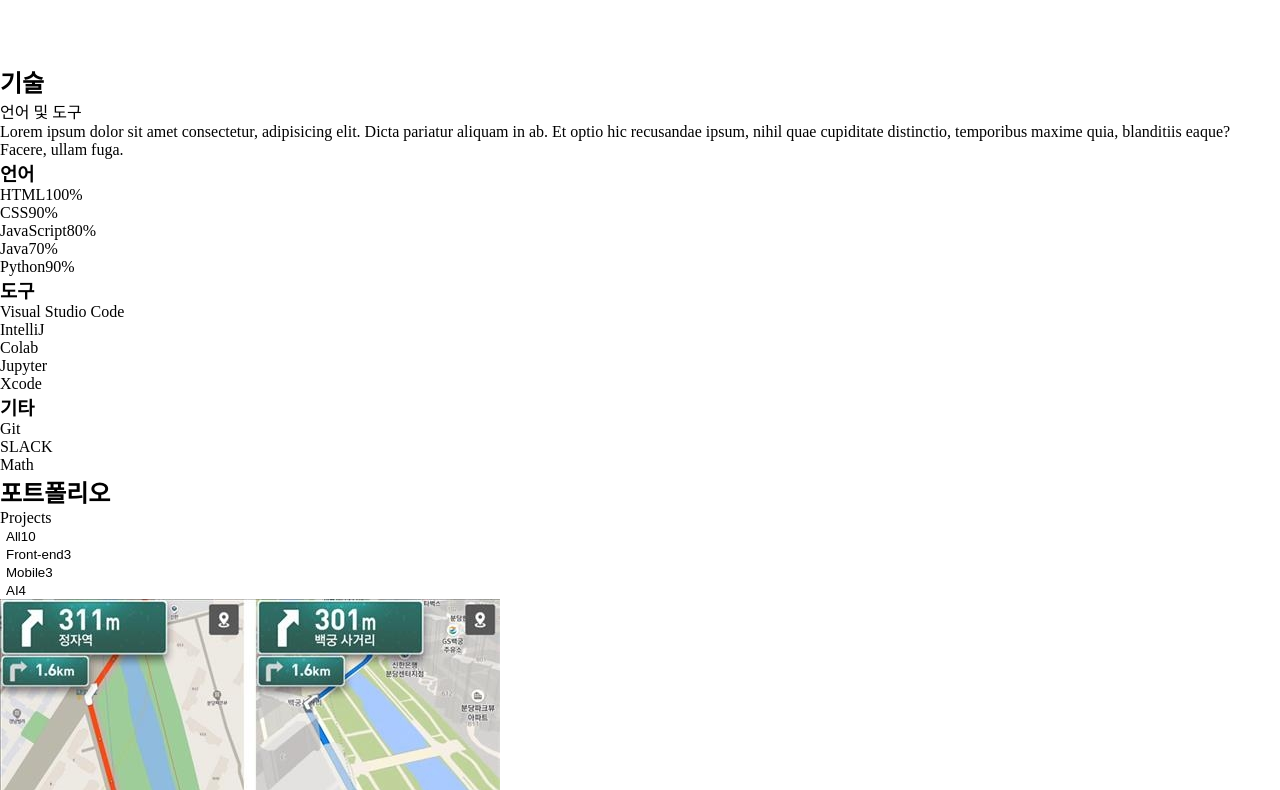
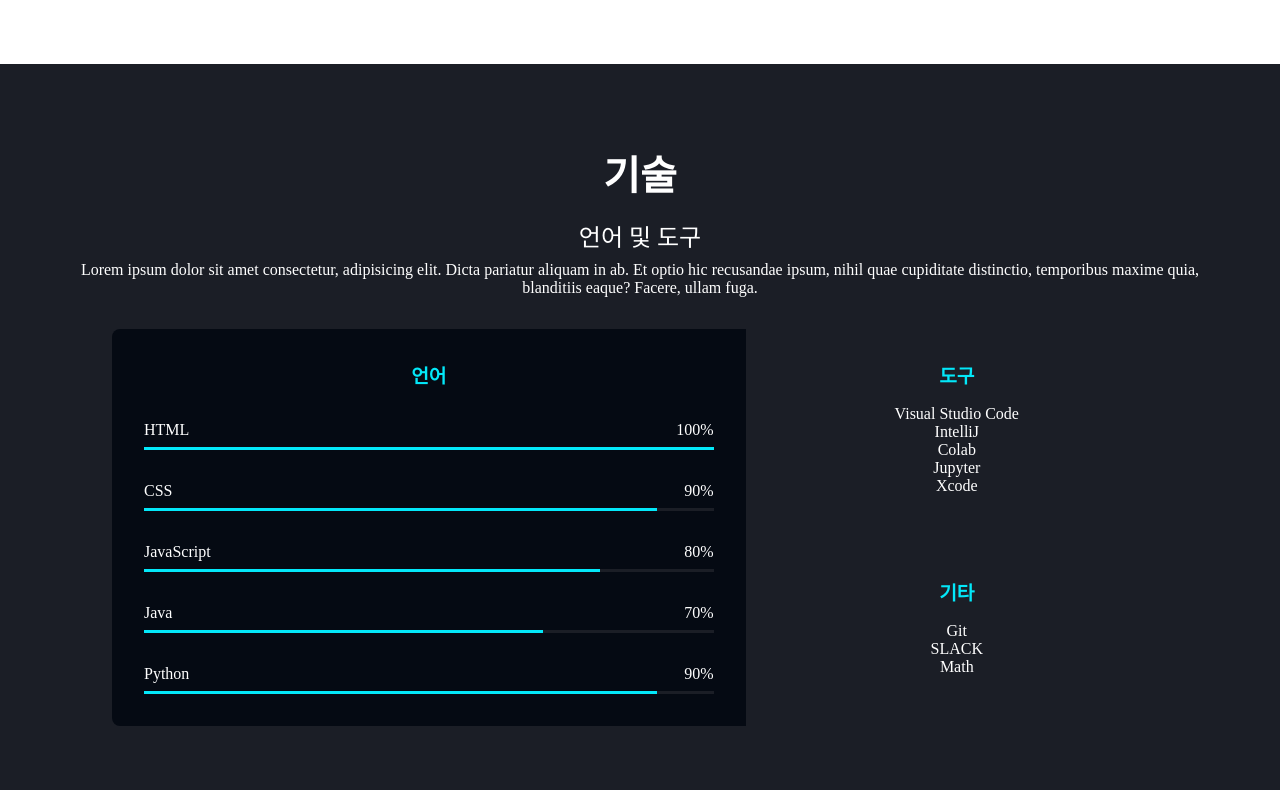
Before and after one commit to whiteraaccoon/Portfolio, a plain HTML site: page index.html in a window 1280 px wide. Shown: the part 1736-2526 px from the top of the page. Drawn offline with Linux system fonts and the light colour scheme; a web font is replaced by a local one.

Commit message:
skill done

```diff
--- a/css/style.css
+++ b/css/style.css
@@ -195,6 +195,7 @@ button:focus {
 .job__img {
   width: 200px;
   height: 200px;
+  border: 1px solid var(--color-black);
 }
 .job__name {
   color: var(--color-primary);
@@ -203,3 +204,53 @@ button:focus {
   color: var(--color-primary);
   font-size: 0.8rem;
 }
+/* skills */
+#skills {
+  background-color: var(--color-primary-variant);
+  color: var(--color-text);
+}
+.tools {
+  display: grid;
+  grid-template-columns: 6fr 4fr;
+  margin: 2rem 3rem;
+  border-radius: 8px;
+  overflow: hidden;
+}
+.tools__title {
+  color: var(--color-accent);
+  margin: 1rem 0;
+  font-size: 1.2rem;
+}
+.tools__coding {
+  /* 2개의 행을 차지하도록 설정 */
+  grid-row: span 2;
+  padding: 1rem;
+  background-color: var(--color-primary);
+}
+.bar {
+  display: flex;
+  flex-direction: column;
+  padding: 1rem;
+  gap: 0.5rem;
+}
+.bar__metadata {
+  display: flex;
+  justify-content: space-between;
+}
+.bar__bg {
+  width: 100%;
+  height: 3px;
+  background-color: var(--color-primary-variant);
+}
+.bar__value {
+  height: 3px;
+  background-color: var(--color-accent);
+}
+.tools__tools {
+  padding: 1rem;
+}
+.tools__etc {
+  padding: 1rem;
+  background-color: var(--color-primary);
+  filter: brightness(150%);
+}
--- a/index.html
+++ b/index.html
@@ -108,43 +108,65 @@
       </section>
       <!-- about 끝 -->
       <!-- skills 시작 -->
-      <section id="skills">
-        <h2>기술</h2>
-        <p>언어 및 도구</p>
+      <section id="skills" class="section">
+        <div class="max-container">
+          <h2 class="title">기술</h2>
+          <p class="description">언어 및 도구</p>
           <p>
             Lorem ipsum dolor sit amet consectetur, adipisicing elit. Dicta
             pariatur aliquam in ab. Et optio hic recusandae ipsum, nihil quae
             cupiditate distinctio, temporibus maxime quia, blanditiis eaque?
             Facere, ullam fuga.
           </p>
-        <div>
-          <section>
-            <h3>언어</h3>
+          <div class="tools">
+            <section class="tools__coding">
+              <h3 class="tools__title">언어</h3>
               <ul>
-              <li>
-                <div><span>HTML</span><span>100%</span></div>
-                <div><div style="width: 100%"></div></div>
+                <li class="bar">
+                  <div class="bar__metadata">
+                    <span>HTML</span><span>100%</span>
+                  </div>
+                  <div class="bar__bg">
+                    <div class="bar__value" style="width: 100%"></div>
+                  </div>
                 </li>
-              <li>
-                <div><span>CSS</span><span>90%</span></div>
-                <div><div style="width: 90%"></div></div>
+                <li class="bar">
+                  <div class="bar__metadata">
+                    <span>CSS</span><span>90%</span>
+                  </div>
+                  <div class="bar__bg">
+                    <div class="bar__value" style="width: 90%"></div>
+                  </div>
                 </li>
-              <li>
-                <div><span>JavaScript</span><span>80%</span></div>
-                <div><div style="width: 80%"></div></div>
+                <li class="bar">
+                  <div class="bar__metadata">
+                    <span>JavaScript</span><span>80%</span>
+                  </div>
+                  <div class="bar__bg">
+                    <div class="bar__value" style="width: 80%"></div>
+                  </div>
                 </li>
-              <li>
-                <div><span>Java</span><span>70%</span></div>
-                <div><div style="width: 70%"></div></div>
+                <li class="bar">
+                  <div class="bar__metadata">
+                    <span>Java</span><span>70%</span>
+                  </div>
+                  <div class="bar__bg">
+                    <div class="bar__value" style="width: 70%"></div>
+                  </div>
                 </li>
-              <li>
-                <div><span>Python</span><span>90%</span></div>
-                <div><div style="width: 90%"></div></div>
+                <li class="bar">
+                  <div class="bar__metadata">
+                    <span>Python</span><span>90%</span>
+                  </div>
+                  <div class="bar__bg">
+                    <div class="bar__value" style="width: 90%"></div>
+                  </div>
                 </li>
               </ul>
             </section>
-          <section>
-            <h3>도구</h3>
+
+            <section class="tools__tools">
+              <h3 class="tools__title">도구</h3>
               <ul>
                 <li>Visual Studio Code</li>
                 <li>IntelliJ</li>
@@ -153,14 +175,16 @@
                 <li>Xcode</li>
               </ul>
             </section>
-          <section>
-            <h3>기타</h3>
+
+            <section class="tools_etc">
+              <h3 class="tools__title">기타</h3>
               <ul>
                 <li>Git</li>
                 <li>SLACK</li>
                 <li>Math</li>
               </ul>
             </section>
+          </div>
         </div>
       </section>
       <!-- skills 끝 -->
@@ -256,6 +280,7 @@
             </a>
           </li>
         </ul>
+    </div>
       </section>
       <!-- work 끝 -->
       <!-- license 시작 -->
```
Lines whose indentation alone changed are shown as unchanged.
